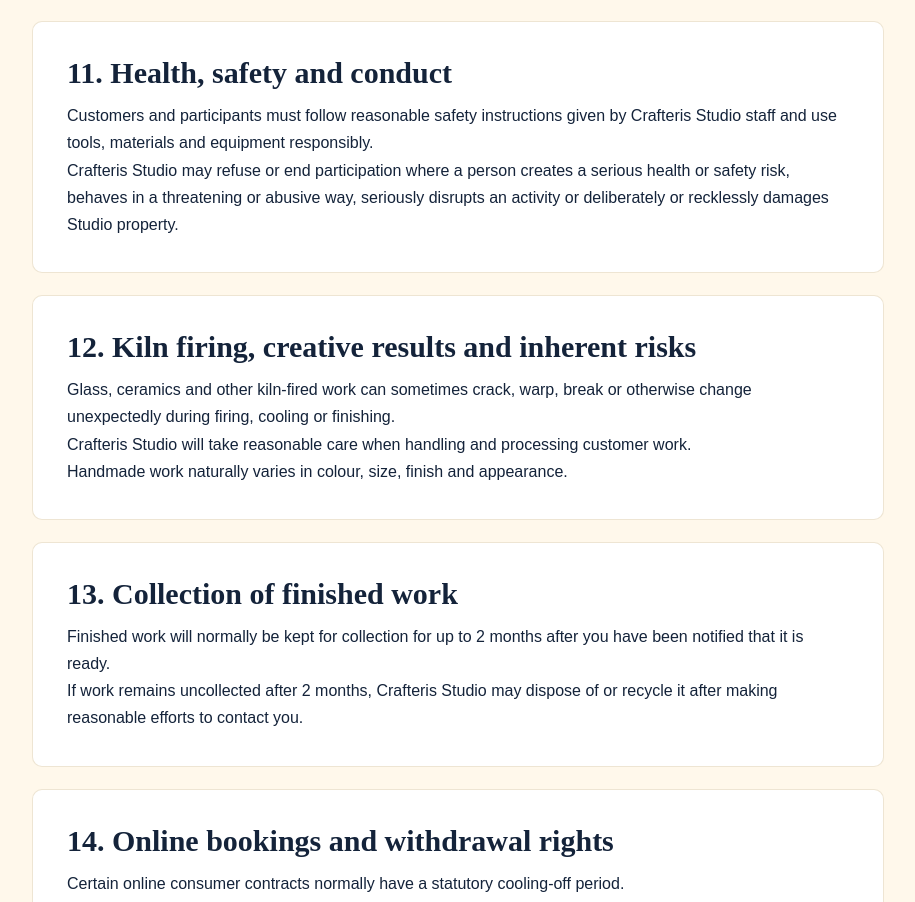
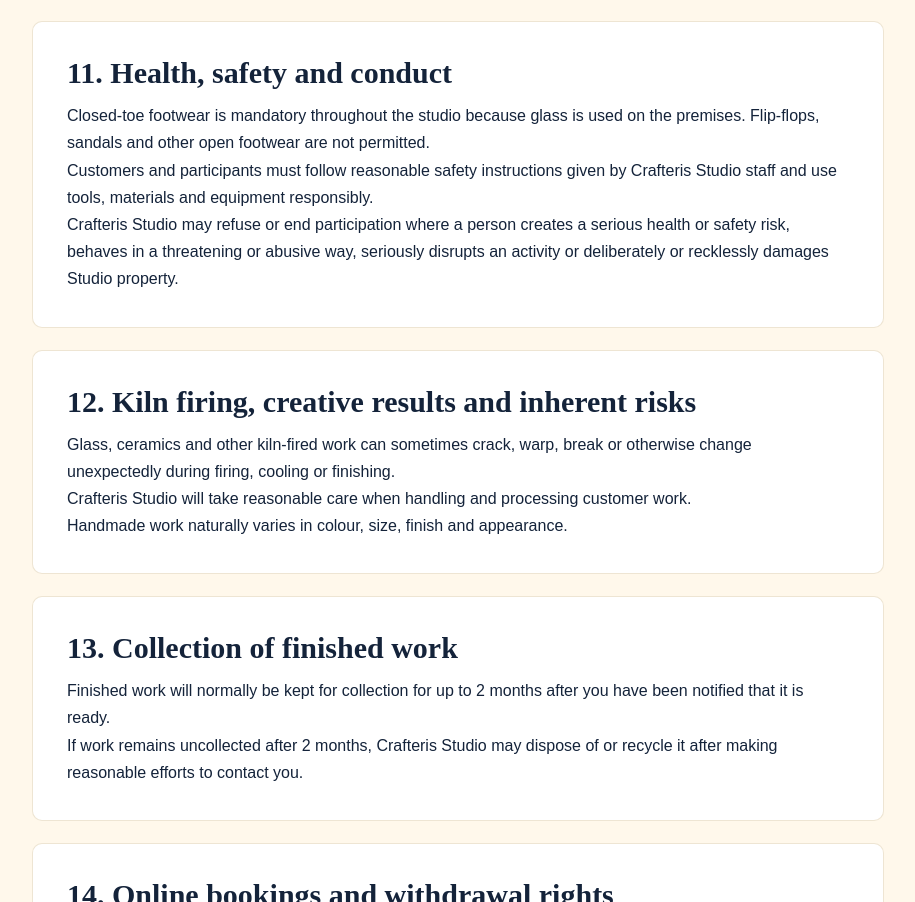
Before and after one commit to guzzep/crafteris-studio-website, a Next.js app: page /booking-terms in a window 1280 px wide. Shown: the part 3067-3969 px from the top of the page, without its empty margins (182-1097 px from the left). Built offline with nearby package versions, Linux system fonts and the light colour scheme; no server answers; the database is empty.

Commit message:
Require closed-toe footwear throughout studio for glass safety

```diff
--- a/src/app/booking-terms/page.tsx
+++ b/src/app/booking-terms/page.tsx
@@ -247,6 +247,7 @@ export default function Page() {
 
           <section className={styles.card}>
             <h2>11. Health, safety and conduct</h2>
+            <p>Closed-toe footwear is mandatory throughout the studio because glass is used on the premises. Flip-flops, sandals and other open footwear are not permitted.</p>
 
             <p>
               Customers and participants must follow
```
